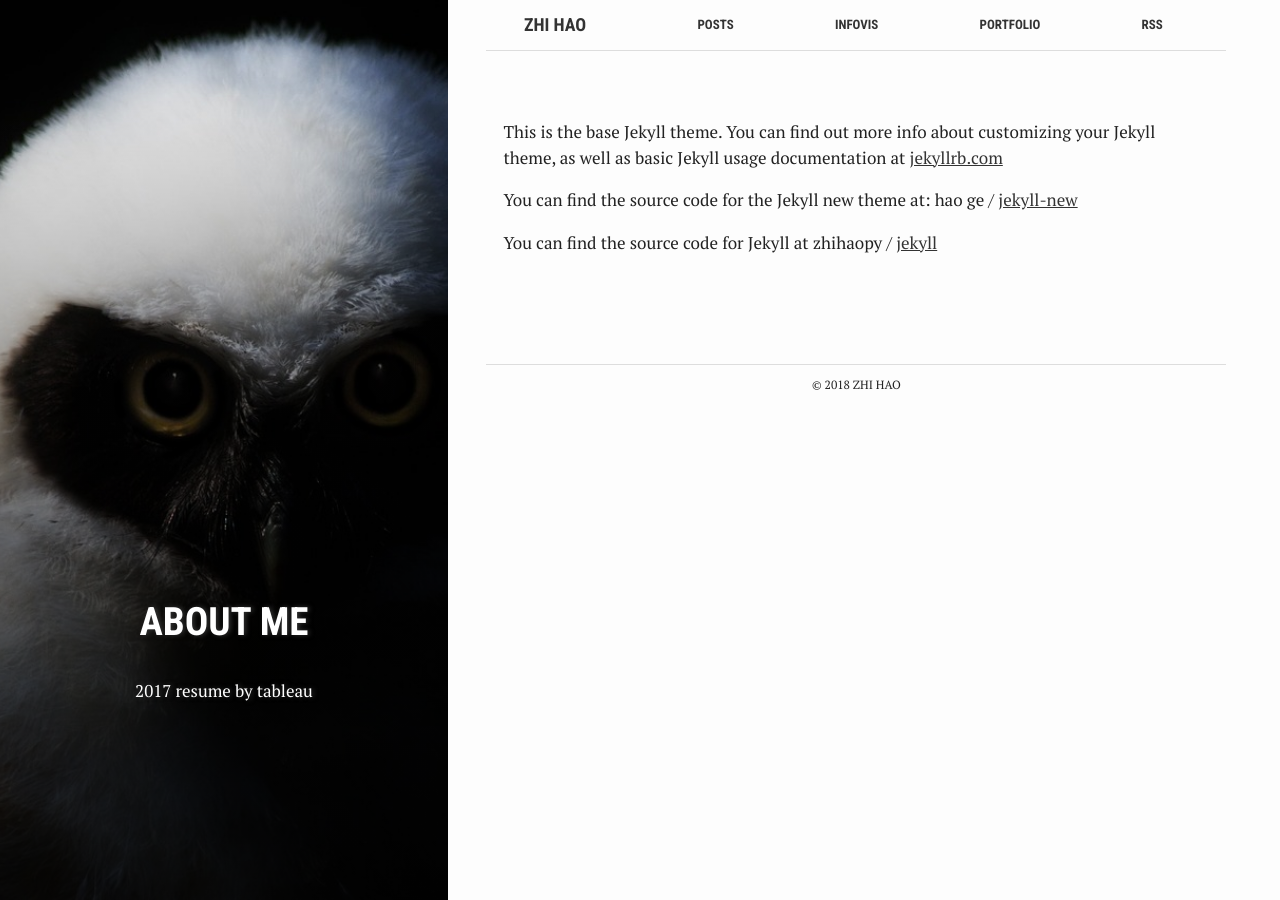
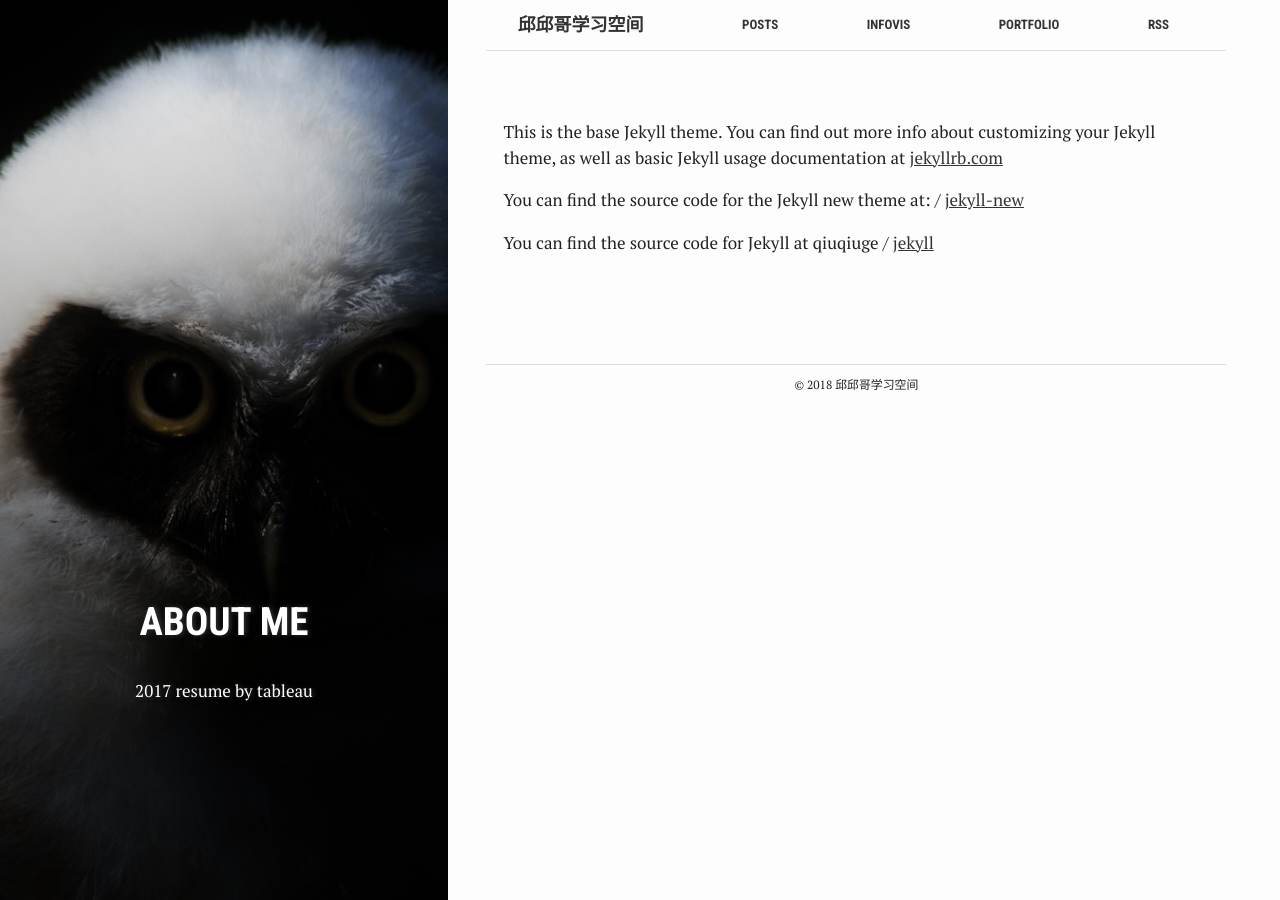
Before and after one commit to qiuqiuge/qiuqiuge.github.io, a Jekyll site: the page built from about.md, in a window 1280 px wide. Built offline with Jekyll 4.4.1, drawn with Linux system fonts in a browser that asks for light colours.

Commit message:
config修改1

```diff
--- a/_config.yml
+++ b/_config.yml
@@ -6,15 +6,15 @@
 # 'jekyll serve'. If you change this file, please restart the server process.
 
 # Site settings
-title: zhi hao
-email: 784716740@qq.com
-description: "this is my blog"
+title: 邱邱哥学习空间
+email: 873491063@qq.com
+description: "可 爱 又 迷 人 反 派 角 色"
 baseurl: "" # the subpath of your site, e.g. /blog
 lang: "ch-CN"
 locale: zh_CN # 本地化翻譯
-url: "www.zhihaopy.github.io" # the base hostname & protocol for your site
-twitter_username: hao ge
-github_username:  zhihaopy
+url: "www.qiuqiuge.github.io" # the base hostname & protocol for your site
+twitter_username:
+github_username:  qiuqiuge
 disqus_username:
 
 # Build settings
@@ -43,12 +43,12 @@
 
 # Site owner
 owner:
-  name: zhihao
-  email: 784716740@qq.com
-  twitter: hello
+  name: 阿邱
+  email: 873491063@qq.com
+  twitter: 我 没 有 推 特 哟
   google:
     ad-client:
     ad-slot:
-  bio: "社会你豪哥"
+  bio: "著 名 的 狠 人"
   avatar: bio-photo.jpg # 160x160 px image for author byline
   disqus-shortname:
```
